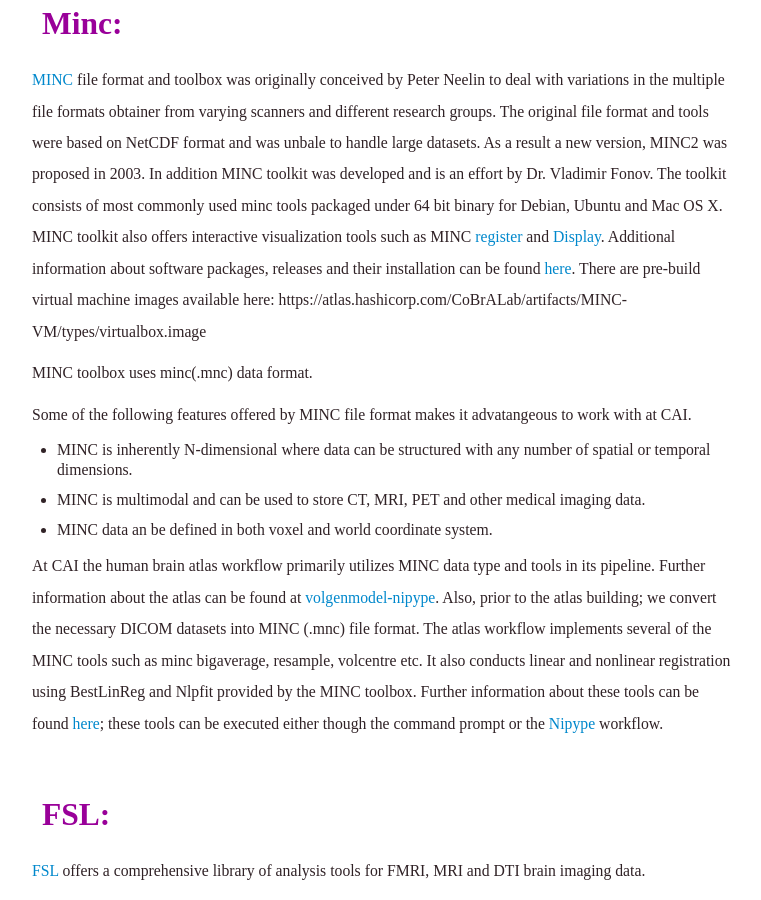
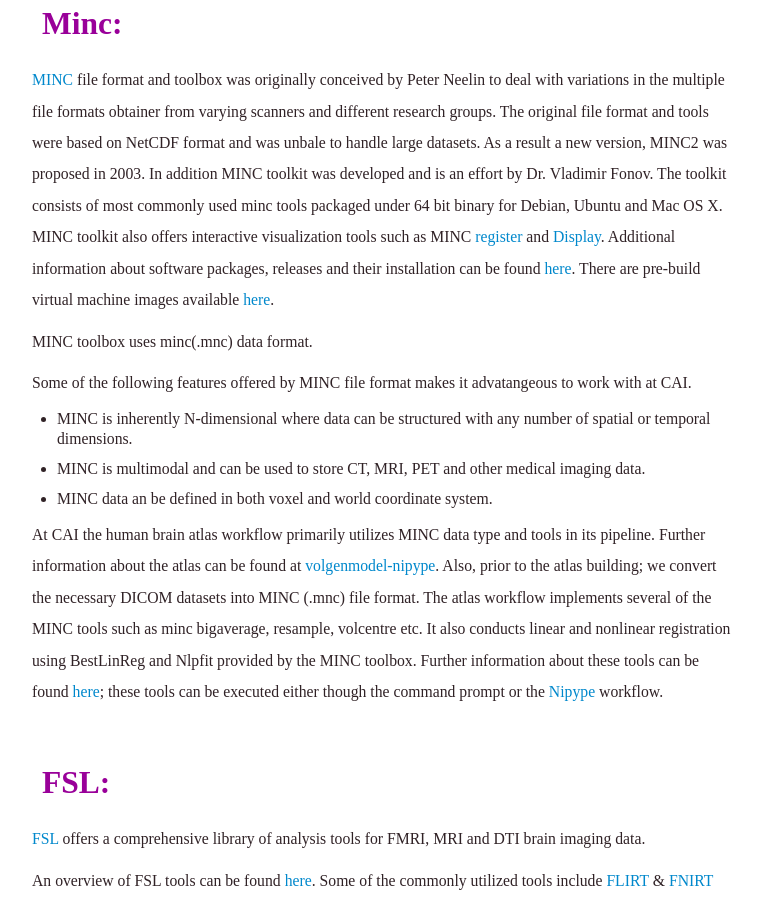
Before and after one commit to CAIsr/CAIsr.github.io, a Jekyll site: the page built from pages/imaging_tools.md, in a window 1280 px wide and 900 px high, scrolled down 369 px. Shown: the whole window, without its empty margins (258-1019 px from the left). Built offline with Jekyll 4.4.1, drawn with Linux system fonts in a browser that asks for light colours.

Commit message:
Update imaging_tools.md

```diff
--- a/pages/imaging_tools.md
+++ b/pages/imaging_tools.md
@@ -19,7 +19,7 @@
 MINC2 was proposed in 2003. In addition MINC toolkit was developed and is an effort by Dr. Vladimir Fonov. The toolkit consists of
 most commonly used minc tools packaged under 64 bit binary for Debian, Ubuntu and Mac OS X. MINC toolkit also offers interactive
 visualization tools such as MINC [register](http://www.bic.mni.mcgill.ca/software/register/register.html) and [Display](http://www.bic.mni.mcgill.ca/software/Display/Display.html). Additional information about software packages, releases and their
-installation can be found [here](http://bic-mni.github.io/#notes-about-versions). There are pre-build virtual machine images available here: https://atlas.hashicorp.com/CoBrALab/artifacts/MINC-VM/types/virtualbox.image
+installation can be found [here](http://bic-mni.github.io/#notes-about-versions). There are pre-build virtual machine images available [here](https://atlas.hashicorp.com/CoBrALab/artifacts/MINC-VM/types/virtualbox.image).
 
 MINC toolbox uses minc(.mnc) data format.
 
```
